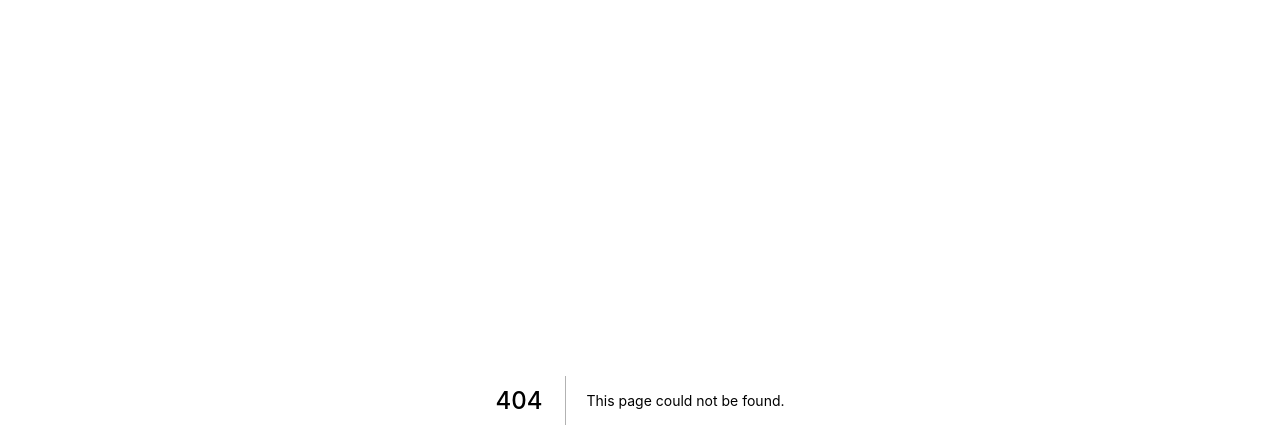
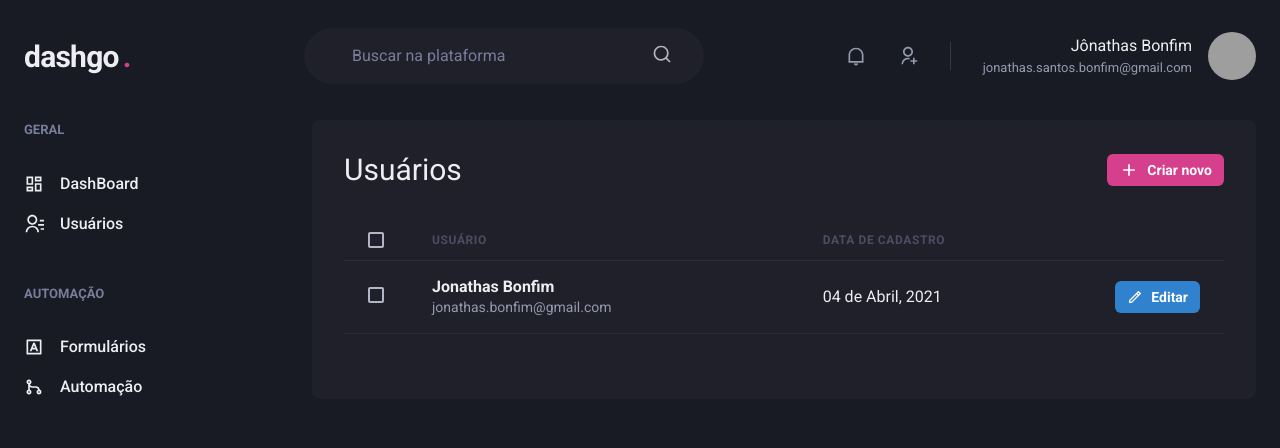
Before and after one commit to Jonathas-bonfim/dashgo, a Next.js app: page /users in a window 1280 px wide. Before the commit this address had no page. Shown: the top 448 px of the page. Built offline with nearby package versions, Linux system fonts and the light colour scheme; grey boxes are pictures that could not be loaded.

Commit message:
page users

```diff
--- a/src/pages/dashboard.tsx
+++ b/src/pages/dashboard.tsx
@@ -3,9 +3,10 @@ import dynamic from 'next/dynamic';
 import { Header } from "../components/Header";
 import { SideBar } from "../components/SideBar";
 import { ApexOptions } from "apexcharts";
+
 const Chart = dynamic(() => import('react-apexcharts'), {
   ssr: false,
-})
+});
 
 export default function Dashboard() {
   const options: ApexOptions = {
--- /dev/null
+++ b/src/pages/users/index.tsx
@@ -0,0 +1,73 @@
+import { Box, Button, Checkbox, Flex, Heading, Icon, Table, Tbody, Td, Text, Th, Thead, Tr } from "@chakra-ui/react";
+import { RiAddLine, RiPencilLine } from "react-icons/ri";
+import { Header } from "../../components/Header";
+import { SideBar } from "../../components/SideBar";
+
+export default function UserList() {
+  return (
+    <Box>
+      <Header />
+      <Flex
+        w="100%"
+        my="6"
+        maxWidth={1480}
+        mx="auto"
+        px="6"
+      >
+        <SideBar />
+        <Box flex="1" borderRadius={8} bg="gray.800" p="8">
+          <Flex mb="8" justify="space-between" align="center">
+            <Heading size="lg" fontWeight="normal">Usuários</Heading>
+            <Button
+              as="a"
+              size="sm"
+              fontSize="sm"
+              colorScheme="pink"
+              leftIcon={<Icon as={RiAddLine} fontSize="20" />}
+            >
+              Criar novo
+            </Button>
+          </Flex>
+
+          <Table colorScheme="whiteAlpha">
+            <Thead>
+              <Tr>
+                <Th px="6" color="gray.300" width="8">
+                  <Checkbox colorScheme="pink" />
+                </Th>
+                <Th>Usuário</Th>
+                <Th>Data de Cadastro</Th>
+                <Th width="8"></Th>
+              </Tr>
+            </Thead>
+            <Tbody>
+              <Tr>
+                <Td px="6">
+                  <Checkbox colorScheme="pink" />
+                </Td>
+                <Td>
+                  <Box>
+                    <Text fontWeight="bold">Jonathas Bonfim</Text>
+                    <Text fontSize="sm" color="gray.300">jonathas.bonfim@gmail.com</Text>
+                  </Box>
+                </Td>
+                <Td>04 de Abril, 2021</Td>
+                <Td>
+                  <Button
+                    as="a"
+                    size="sm"
+                    fontSize="sm"
+                    colorScheme="blue"
+                    leftIcon={<Icon as={RiPencilLine} fontSize="16" />}
+                  >
+                    Editar
+                  </Button>
+                </Td>
+              </Tr>
+            </Tbody>
+          </Table>
+        </Box>
+      </Flex>
+    </Box>
+  )
+}
```
